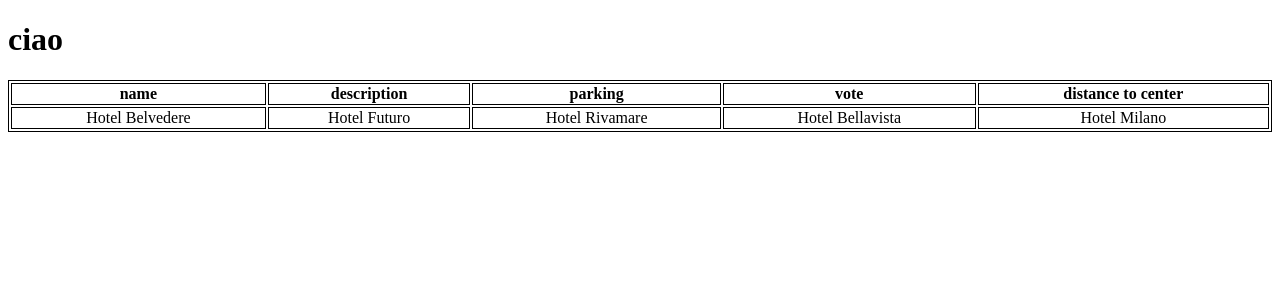
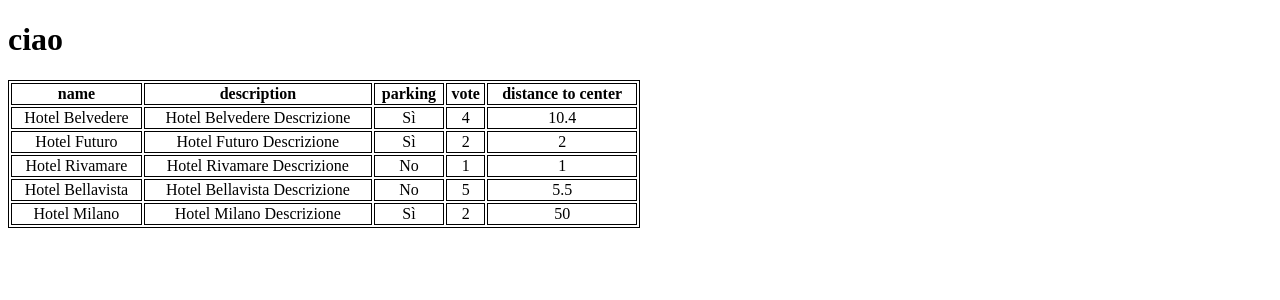
Before and after one commit to LucaAgatinoPrivitera/php-hotel, a PHP site: page / in a window 1280 px wide. Shown: the top 300 px of the page. Run offline with PHP 8.4, Linux system fonts and the light colour scheme.

Commit message:
Esercizio finito, non ho creato un file css per pigrizia, temete lo style in-line voi che aprite questo file

```diff
--- a/index.php
+++ b/index.php
@@ -22,7 +22,7 @@ include 'data.php';
 <body>
 
     <h1><?php echo $prova; ?></h1>
-    <table style="width:100%">
+    <table style="width:50%">
         <tr>
             <th>name</th>
             <th>description</th>
@@ -30,12 +30,11 @@ include 'data.php';
             <th>vote</th>
             <th>distance to center</th>
         </tr>
-        <tr>
+
             <?php foreach ($hotels as $hotel) {
-                echo "<td>" . $hotel["name"] . "</td>";
+                echo "<tr>" . "<td>" . $hotel["name"] . "</td>" . "<td>" . $hotel["description"] . "</td>" . "<td>" . ($hotel['parking'] ? 'Sì' : 'No') . "</td>" . "<td>" . $hotel["vote"] . "</td>" . "<td>" . $hotel["distance_to_center"] . "</td>" . "</tr>";
             }
             ?>
-        </tr>
 </body>
 
 </html>
```
